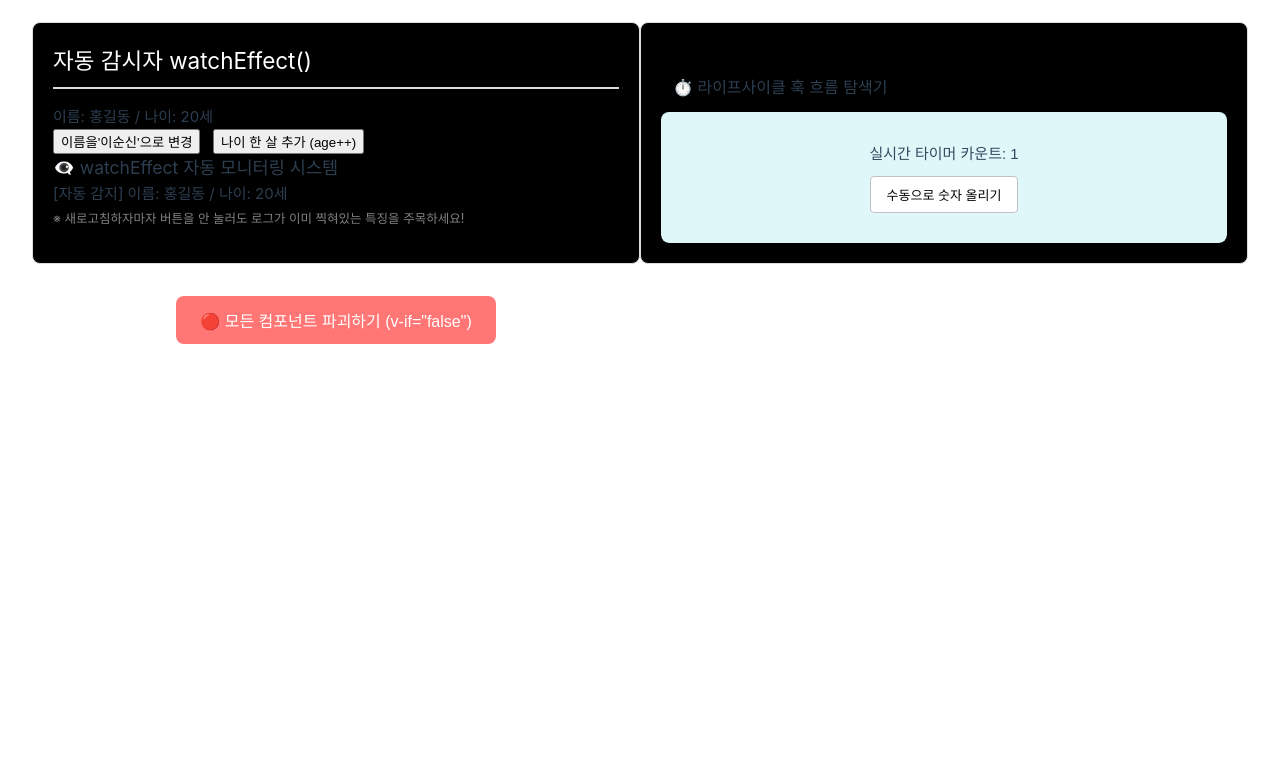
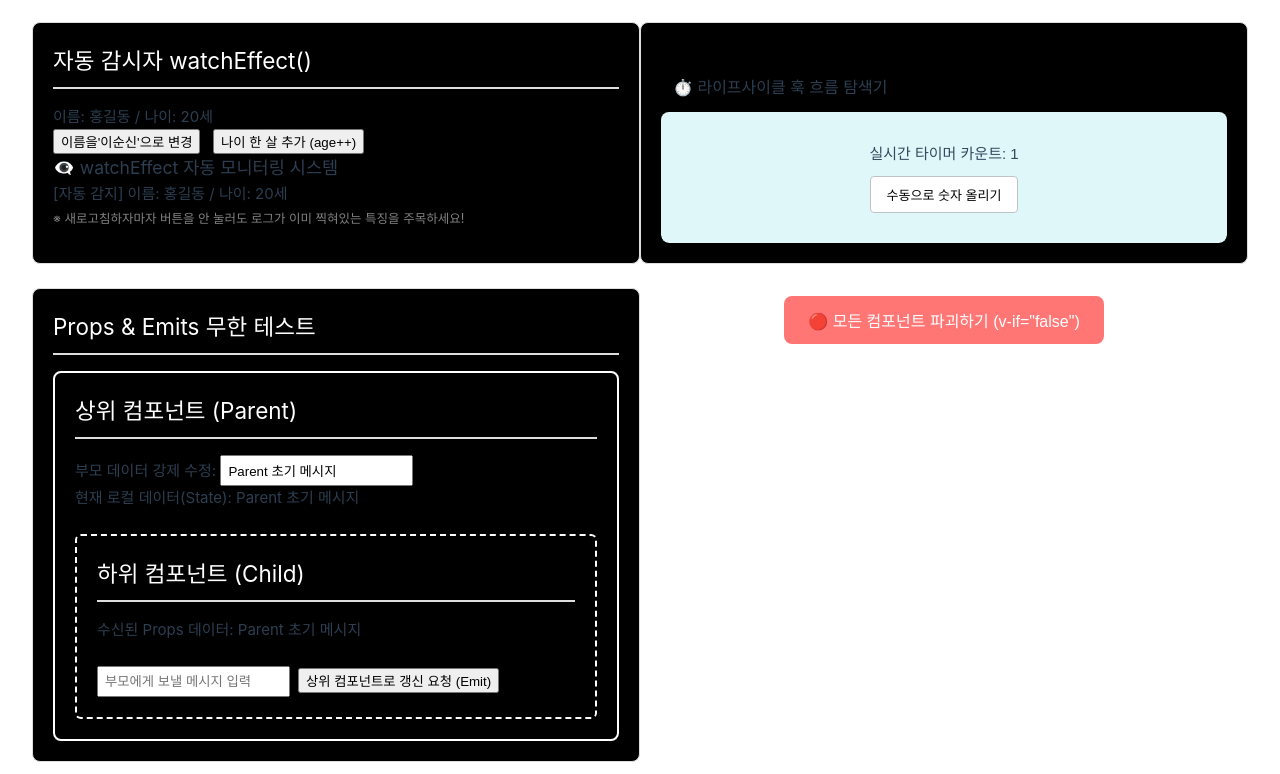
Before and after one commit to rkdgml3577/skala-vue, a Vue app: page / in a window 1280 px wide. Shown: the part 4969-5743 px from the top of the page. Before the commit the page ends 5333 px from the top, so only its background shows below. Built offline with nearby package versions, Linux system fonts and the light colour scheme.

Commit message:
PropsEmits practice

```diff
--- a/src/App.vue
+++ b/src/App.vue
@@ -34,6 +34,7 @@ import SampleTwentyNine from "./components/DeepWatchExample.vue";
 import SampleThirty from "./components/ReactiveDataWatchExample.vue";
 import SampleThirtyOne from "./components/WatchEffectExample.vue";
 import SampleThirtyTwo from "./components/LifecycleHookExample.vue";
+import SampleThirtyThree from "./components/PropsEmitsParents.vue";
 const isVisible = ref(true);
 const samples = [
   SampleOne,
@@ -68,6 +69,7 @@ const samples = [
   SampleThirty,
   SampleThirtyOne,
   SampleThirtyTwo,
+  SampleThirtyThree,
 ];
 </script>
 
--- /dev/null
+++ b/src/components/PropsEmitsChild.vue
@@ -0,0 +1,51 @@
+<script setup>
+import { ref } from "vue"; // 추가: 입력창 데이터를 담을 ref 불러오기
+
+// 1. 상위 컴포넌트로부터 주입받을 데이터 (Props)
+defineProps({
+  parentData: {
+    type: String,
+    required: true,
+  },
+});
+
+// 2. 상위 컴포넌트로 송신할 커스텀 이벤트 식별자 등록
+const emit = defineEmits(["update-request"]);
+
+// 추가: 사용자가 직접 입력할 텍스트를 담는 반응형 변수[cite: 1]
+const childInputText = ref("");
+
+// 3. 버튼 클릭 시, 고정된 텍스트 대신 '사용자가 입력한 값'을 부모로 보냄
+const sendNotification = () => {
+  emit("update-request", childInputText.value);
+  childInputText.value = ""; // (선택) 부모에게 전송한 후 입력창 비워주기
+};
+</script>
+
+<template>
+  <div class="child-container">
+    <h2>하위 컴포넌트 (Child)</h2>
+    <p>
+      수신된 Props 데이터: <strong>{{ parentData }}</strong>
+    </p>
+    <br />
+
+    <!-- 추가: 자식 쪽에서 글자를 입력할 수 있는 v-model 입력창[cite: 1] -->
+    <input
+      type="text"
+      v-model="childInputText"
+      placeholder="부모에게 보낼 메시지 입력"
+      style="padding: 6px; margin-right: 8px"
+    />
+    <button @click="sendNotification">상위 컴포넌트로 갱신 요청 (Emit)</button>
+  </div>
+</template>
+
+<style scoped>
+.child-container {
+  border: 2px dashed #fdfdfd;
+  padding: 20px;
+  background-color: #000;
+  border-radius: 6px;
+}
+</style>
--- /dev/null
+++ b/src/components/PropsEmitsParents.vue
@@ -0,0 +1,44 @@
+<script setup>
+import { ref } from "vue";
+import PropsEmitsChild from "./PropsEmitsChild.vue";
+
+// 1. 상위 컴포넌트의 로컬 반응형 상태 정의
+const message = ref("Parent 초기 메시지");
+
+// 2. 하위 컴포넌트의 커스텀 이벤트를 수신했을 때 실행될 핸들러 함수
+const handleUpdateRequest = (newValue) => {
+  message.value = newValue;
+};
+</script>
+
+<template>
+  <div class="practice-section">
+    <h2>Props & Emits 무한 테스트</h2>
+    <div class="parent-container">
+      <h2>상위 컴포넌트 (Parent)</h2>
+
+      <!-- 추가: 부모 쪽에서 데이터를 실시간으로 바꿔보는 v-model 입력창[cite: 1] -->
+      <label>부모 데이터 강제 수정: </label>
+      <input type="text" v-model="message" style="padding: 6px" />
+
+      <p>
+        현재 로컬 데이터(State): <strong>{{ message }}</strong>
+      </p>
+      <br />
+      <PropsEmitsChild
+        :parent-data="message"
+        @update-request="handleUpdateRequest"
+      />
+    </div>
+  </div>
+</template>
+
+<style scoped>
+.parent-container {
+  border: 2px solid #ffffff;
+  padding: 20px;
+  background-color: #f000;
+  margin: 0 auto;
+  border-radius: 8px;
+}
+</style>
```
Also changed, not shown: src/components/TextInterpolationExample.vue (+7 -7 lines).
